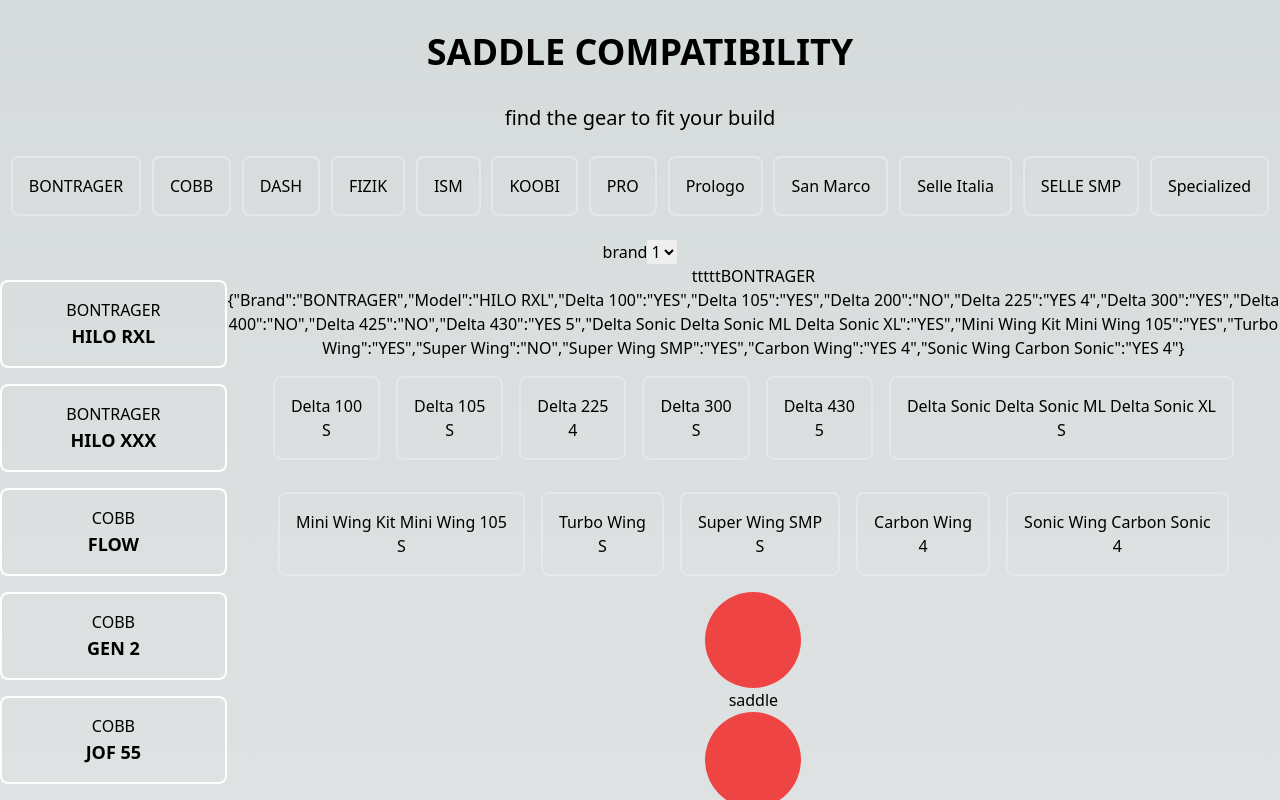
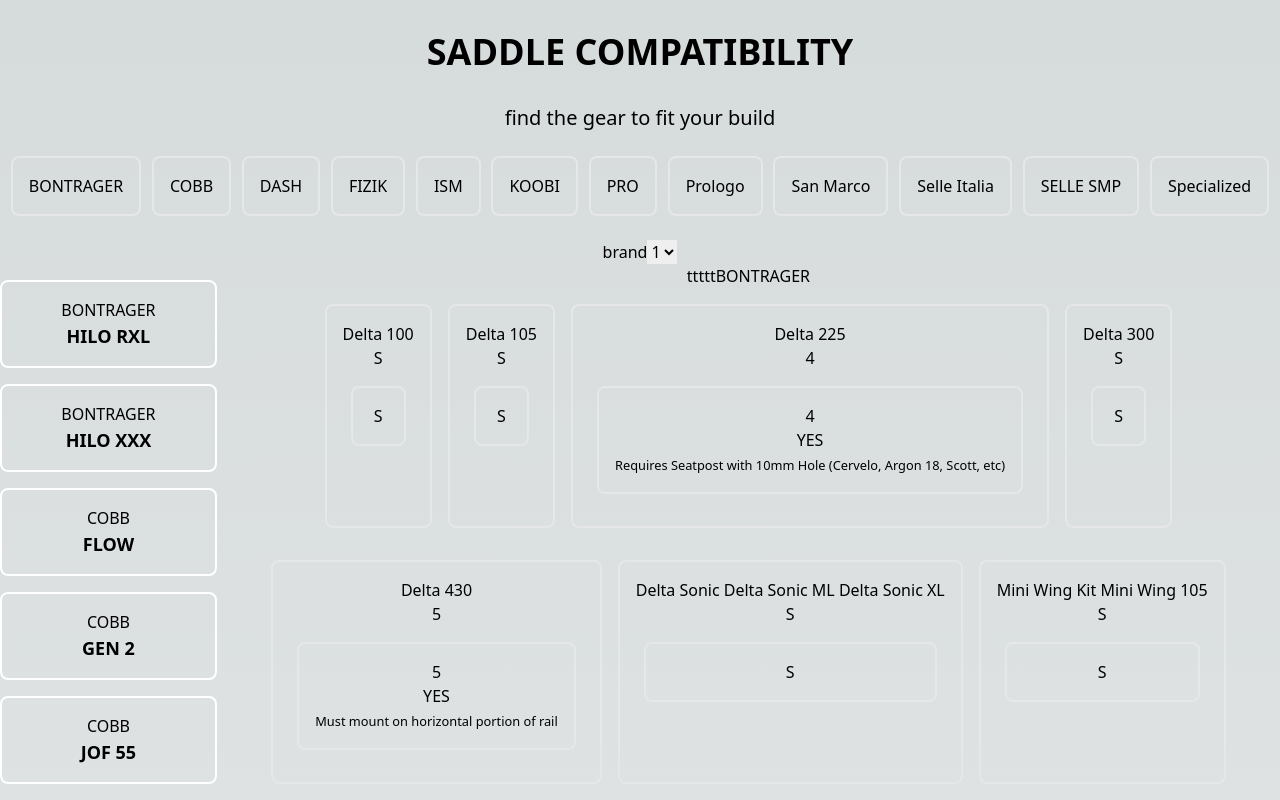
Before and after one commit to alorslouis/saddle-finder, a Next.js app: page /finder in a window 1280 px wide. Shown: the top 800 px of the page. Built offline with nearby package versions, Linux system fonts and the light colour scheme.

Commit message:
Update finder.tsx

```diff
--- a/pages/finder.tsx
+++ b/pages/finder.tsx
@@ -1,8 +1,10 @@
 import { useState } from "react";
 import saddles from "../assets/data/saddles.json";
+import notes from "../assets/data/notes.json";
 
 export default function Finder() {
   const f = saddles;
+  const g = notes;
 
   // const rr = f.map(f => {
   //     if (f.Brand === activeSaddle.Brand && f.Model === activeSaddle.Model) {
@@ -134,13 +136,31 @@
           <div>
             {activeSaddle !== null && <div>ttttt{activeSaddle.Brand}</div>}
           </div>
-          <div>{JSON.stringify(activeSaddle)}</div>
 
           <div className="flex flex-wrap justify-center mx-auto">
             {Array.from(Object.keys(activeSaddle)).map((m, index) => {
               // get value for key
               const temp = Object.values(activeSaddle)[index];
               const formatted = temp.slice(temp.length - 1);
+
+              const DisplayWithNotes = (mat: string) => {
+                if (mat.length > 3) {
+                  const n = g[Number.parseInt(mat.slice(mat.length - 1))];
+                  return (
+                    <div className="p-4 border-2 rounded-lg mx-2 my-4">
+                      <p>{formatted}</p>
+                      <p>{temp.slice(0, temp.length - 1)}</p>
+                      <small>{n.note}</small>
+                    </div>
+                  );
+                } else {
+                  return (
+                    <div className="p-4 border-2 rounded-lg mx-2 my-4">
+                      <p>{formatted}</p>
+                    </div>
+                  );
+                }
+              };
 
               if (
                 !m.startsWith("Brand") &&
@@ -151,6 +171,7 @@
                   <div className="p-4 border-2 rounded-lg mx-2 my-4">
                     <h3>{m}</h3>
                     <p>{formatted}</p>
+                    {DisplayWithNotes(temp)}
                   </div>
                 );
               }
```
